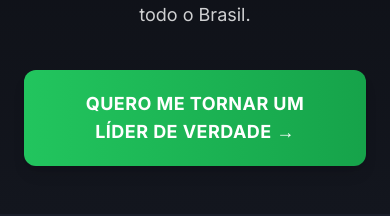
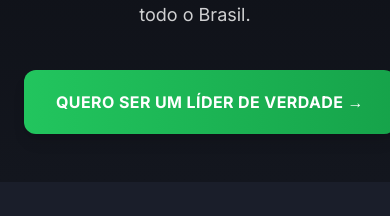
Before and after one commit to techfranca/IZA_DNA-da-Lideranca, a Next.js app: page / in a window 390 px wide. Shown: the part 569-785 px from the top of the page. Built offline with nearby package versions, Linux system fonts and the light colour scheme.

Commit message:
botao em linha unica no mobile

```diff
--- a/src/app/page.tsx
+++ b/src/app/page.tsx
@@ -26,7 +26,7 @@ const CTAButton = ({
 }) => (
   <a
     href="#oferta"
-    className={`btn-cta inline-block rounded-xl px-10 py-5 text-lg font-bold text-white tracking-wide shadow-lg ${className}`}
+    className={`btn-cta inline-block rounded-xl px-8 py-5 text-base sm:text-lg font-bold text-white tracking-wide shadow-lg whitespace-nowrap ${className}`}
   >
     {children}
   </a>
@@ -97,7 +97,7 @@ export default function Home() {
           </p>
 
           <div className="mt-10">
-            <CTAButton>QUERO ME TORNAR UM LÍDER DE VERDADE &rarr;</CTAButton>
+            <CTAButton>QUERO SER UM LÍDER DE VERDADE &rarr;</CTAButton>
           </div>
         </div>
       </section>
```
